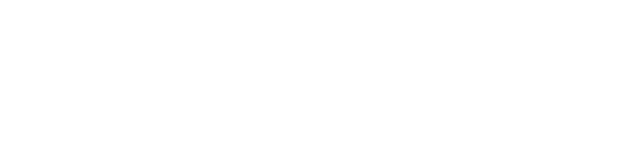
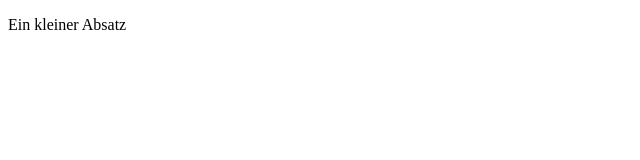
Before and after one commit to ThePheenix/holidayadvice, a plain HTML site: page index.html in a window 1280 px wide. Shown: the whole page, without its empty margins (0-640 px from the left). Drawn offline with Linux system fonts and the light colour scheme.

Commit message:
added a p-tag

```diff
--- a/index.html
+++ b/index.html
@@ -6,6 +6,6 @@
     <title>Coole Urlaubswebsite !</title>
 </head>
 <body>
-
+    <p>Ein kleiner Absatz</p>
 </body>
 </html>
```
